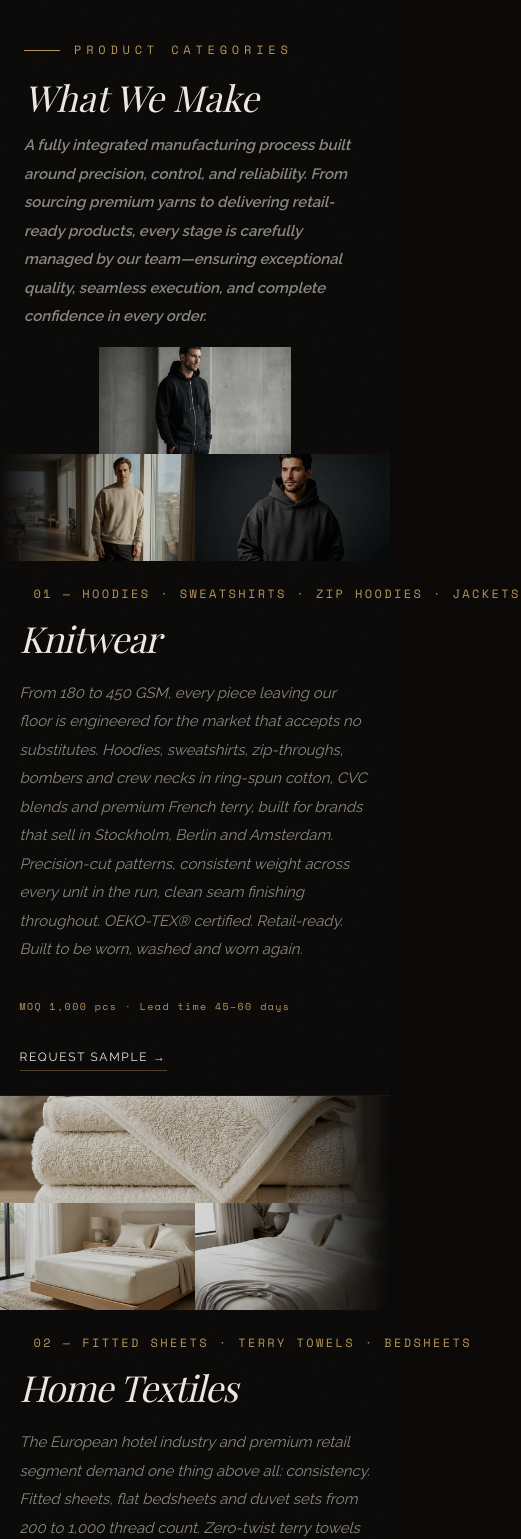
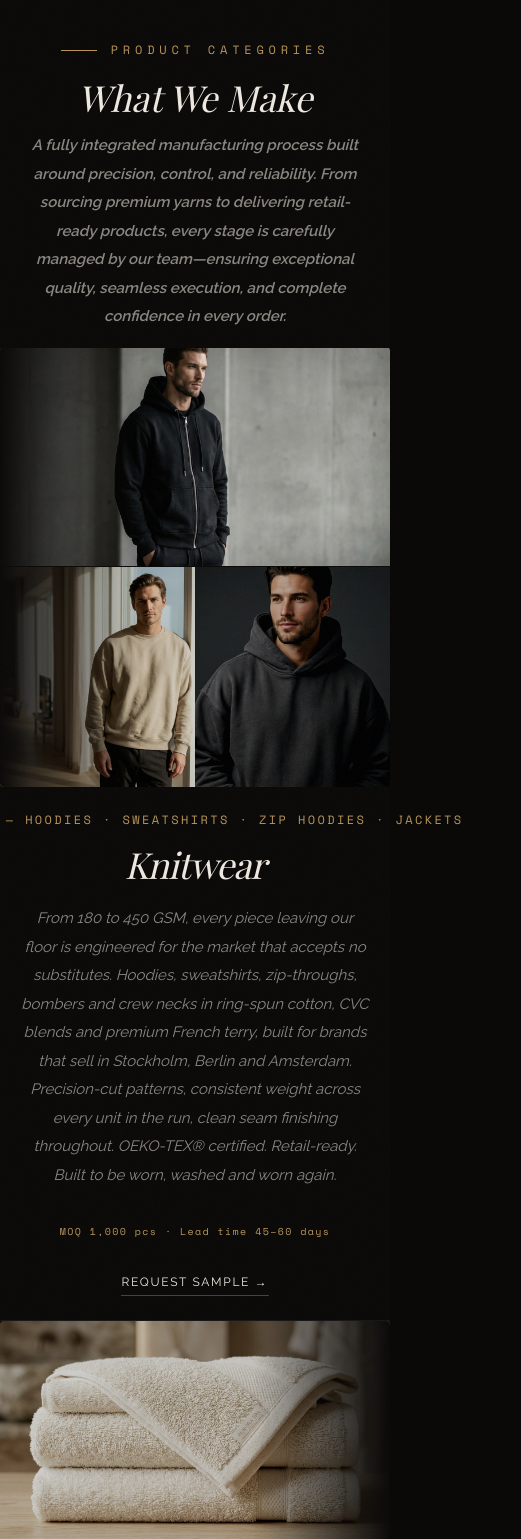
Before and after one commit to fahadned/fatima-fabrics, a Next.js app: page / in a window 390 px wide. Shown: the part 1980-3519 px from the top of the page, 521 px wide, since content can reach past the window. Built offline with nearby package versions, Linux system fonts and the light colour scheme.

Commit message:
fix: mobile layout for ProductChapters — image height, text centering, CTA

```diff
--- a/src/components/ProductChapters.tsx
+++ b/src/components/ProductChapters.tsx
@@ -38,7 +38,7 @@ const chapters: Chapter[] = [
     num: "03",
     sub: "Knitted Trousers · Chinos · Cotton Bottoms",
     title: "Trousers",
-    body: "The European wardrobe doesn’t forgive a poorly made bottom. Knitted trousers, cotton chinos and casual bottoms built for buyers who understand the difference between a garment that sells once and one that builds brand loyalty. Precision pattern cutting, clean inseam finishing, consistent waistband construction, the technical details that separate a good product from a great one. Designed for retail durability. Built to move.",
+    body: "The European wardrobe doesn't forgive a poorly made bottom. Knitted trousers, cotton chinos and casual bottoms built for buyers who understand the difference between a garment that sells once and one that builds brand loyalty. Precision pattern cutting, clean inseam finishing, consistent waistband construction, the technical details that separate a good product from a great one. Designed for retail durability. Built to move.",
     moq: "MOQ 1,500 pcs · Lead time 45–65 days",
     imgLeft: false,
     layout: "multi",
@@ -54,32 +54,59 @@ const chapters: Chapter[] = [
   },
 ];
 
+// ─── IMAGE BLOCKS ────────────────────────────────────────────────────────────
+//
+// All image blocks share one structural fix:
+//   minHeight was "55vw" (206px at 375px = too small for two image rows).
+//   Changed to clamp(440px, 80vw, 700px) → at least 220px per row on any phone.
+//   The inner absolute div fills whatever height the parent resolves to.
+
 function KnitwearImages() {
   const ref = useRef<HTMLDivElement>(null);
   const inView = useInView(ref, { once: true, amount: 0.2 });
   return (
-    <div ref={ref} className="relative overflow-hidden" style={{ minHeight: "55vw" }}>
+    <div ref={ref} className="relative overflow-hidden rounded-sm" style={{ minHeight: "clamp(440px, 80vw, 700px)" }}>
       <div style={{ display: "flex", flexDirection: "column", width: "100%", height: "100%", position: "absolute", inset: 0 }}>
-        <motion.div initial={{ scale: 1.07 }} animate={inView ? { scale: 1 } : {}} transition={{ duration: 1.6, ease: EASE }} style={{ width: "100%", height: "50%", overflow: "hidden" }}>
+        {/* Hero image — full width */}
+        <motion.div
+          initial={{ scale: 1.07 }}
+          animate={inView ? { scale: 1 } : {}}
+          transition={{ duration: 1.6, ease: EASE }}
+          style={{ width: "100%", height: "50%", overflow: "hidden" }}
+        >
           <img
             src="/products/zip-hoodie.png.png"
             alt="Premium zip hoodie"
-            style={{ width: "100%", height: "100%", objectFit: "contain", objectPosition: "center", background: "#0A0908", filter: "none" }}
+            className="w-full h-full object-contain object-center"
+            style={{ background: "#0A0908" }}
           />
         </motion.div>
+        {/* Secondary images — side by side */}
         <div style={{ display: "flex", width: "100%", height: "50%" }}>
-          <motion.div initial={{ scale: 1.07 }} animate={inView ? { scale: 1 } : {}} transition={{ duration: 1.6, delay: 0.1, ease: EASE }} style={{ width: "50%", overflow: "hidden" }}>
+          <motion.div
+            initial={{ scale: 1.07 }}
+            animate={inView ? { scale: 1 } : {}}
+            transition={{ duration: 1.6, delay: 0.1, ease: EASE }}
+            style={{ width: "50%", overflow: "hidden" }}
+          >
             <img
               src="/products/sweatshirt.jpg.jpg"
               alt="Premium sweatshirt"
-              style={{ width: "100%", height: "100%", objectFit: "cover", objectPosition: "center top", filter: "brightness(0.82) contrast(1.05)" }}
+              className="w-full h-full object-cover object-center"
+              style={{ filter: "brightness(0.82) contrast(1.05)" }}
             />
           </motion.div>
-          <motion.div initial={{ scale: 1.07 }} animate={inView ? { scale: 1 } : {}} transition={{ duration: 1.6, delay: 0.2, ease: EASE }} style={{ width: "50%", overflow: "hidden" }}>
+          <motion.div
+            initial={{ scale: 1.07 }}
+            animate={inView ? { scale: 1 } : {}}
+            transition={{ duration: 1.6, delay: 0.2, ease: EASE }}
+            style={{ width: "50%", overflow: "hidden" }}
+          >
             <img
               src="/products/hoodie-dark.jpg"
               alt="Premium hoodie"
-              style={{ width: "100%", height: "100%", objectFit: "cover", objectPosition: "center top", filter: "brightness(0.75) contrast(1.1)" }}
+              className="w-full h-full object-cover object-top"
+              style={{ filter: "brightness(0.75) contrast(1.1)" }}
             />
           </motion.div>
         </div>
@@ -93,28 +120,48 @@ function HomeTextilesImages() {
   const ref = useRef<HTMLDivElement>(null);
   const inView = useInView(ref, { once: true, amount: 0.2 });
   return (
-    <div ref={ref} className="relative overflow-hidden" style={{ minHeight: "55vw" }}>
+    <div ref={ref} className="relative overflow-hidden rounded-sm" style={{ minHeight: "clamp(440px, 80vw, 700px)" }}>
       <div style={{ display: "flex", flexDirection: "column", width: "100%", height: "100%", position: "absolute", inset: 0 }}>
-        <motion.div initial={{ scale: 1.07 }} animate={inView ? { scale: 1 } : {}} transition={{ duration: 1.6, ease: EASE }} style={{ width: "100%", height: "50%", overflow: "hidden" }}>
+        {/* Hero image — full width */}
+        <motion.div
+          initial={{ scale: 1.07 }}
+          animate={inView ? { scale: 1 } : {}}
+          transition={{ duration: 1.6, ease: EASE }}
+          style={{ width: "100%", height: "50%", overflow: "hidden" }}
+        >
           <img
             src="/products/terry-towel.jpeg.jpeg"
             alt="Premium terry towels"
-            style={{ width: "100%", height: "100%", objectFit: "cover", filter: "brightness(0.82) contrast(1.05)" }}
+            className="w-full h-full object-cover object-center"
+            style={{ filter: "brightness(0.82) contrast(1.05)" }}
           />
         </motion.div>
+        {/* Secondary images — side by side */}
         <div style={{ display: "flex", width: "100%", height: "50%" }}>
-          <motion.div initial={{ scale: 1.07 }} animate={inView ? { scale: 1 } : {}} transition={{ duration: 1.6, delay: 0.1, ease: EASE }} style={{ width: "50%", overflow: "hidden" }}>
+          <motion.div
+            initial={{ scale: 1.07 }}
+            animate={inView ? { scale: 1 } : {}}
+            transition={{ duration: 1.6, delay: 0.1, ease: EASE }}
+            style={{ width: "50%", overflow: "hidden" }}
+          >
             <img
               src="/products/fitted-sheet.jpeg.jpeg"
               alt="Premium fitted sheet"
-              style={{ width: "100%", height: "100%", objectFit: "cover", filter: "brightness(0.82) contrast(1.05)" }}
+              className="w-full h-full object-cover object-center"
+              style={{ filter: "brightness(0.82) contrast(1.05)" }}
             />
           </motion.div>
-          <motion.div initial={{ scale: 1.07 }} animate={inView ? { scale: 1 } : {}} transition={{ duration: 1.6, delay: 0.2, ease: EASE }} style={{ width: "50%", overflow: "hidden" }}>
+          <motion.div
+            initial={{ scale: 1.07 }}
+            animate={inView ? { scale: 1 } : {}}
+            transition={{ duration: 1.6, delay: 0.2, ease: EASE }}
+            style={{ width: "50%", overflow: "hidden" }}
+          >
             <img
               src="/products/bedsheet.jpeg.jpeg"
               alt="Premium bedsheet"
-              style={{ width: "100%", height: "100%", objectFit: "cover", filter: "brightness(0.82) contrast(1.05)" }}
+              className="w-full h-full object-cover object-center"
+              style={{ filter: "brightness(0.82) contrast(1.05)" }}
             />
           </motion.div>
         </div>
@@ -128,21 +175,40 @@ function TrousersImage() {
   const ref = useRef<HTMLDivElement>(null);
   const inView = useInView(ref, { once: true, amount: 0.2 });
   return (
-    <div ref={ref} style={{ display: "grid", gridTemplateColumns: "1fr 1fr", gridTemplateRows: "1fr 1fr", gap: 6, height: "100%", minHeight: "55vw" }}>
+    <div
+      ref={ref}
+      className="overflow-hidden rounded-sm"
+      style={{
+        display: "grid",
+        gridTemplateColumns: "1fr 1fr",
+        gridTemplateRows: "1fr 1fr",
+        gap: 6,
+        height: "100%",
+        minHeight: "clamp(440px, 80vw, 700px)",
+      }}
+    >
       {[
-        { src: "/products/cotton-bottoms.jpg", alt: "Cotton bottoms", pos: "center center", col: "auto" },
-        { src: "/products/pajama-bottoms.jpg", alt: "Pajama bottoms", pos: "center top", col: "auto" },
-        { src: "/products/cotton-pajama.jpg", alt: "Cotton pajama", pos: "center center", col: "1 / -1" },
+        { src: "/products/cotton-bottoms.jpg",  alt: "Cotton bottoms",  pos: "center center", col: "auto"  },
+        { src: "/products/pajama-bottoms.jpg",  alt: "Pajama bottoms",  pos: "center top",    col: "auto"  },
+        { src: "/products/cotton-pajama.jpg",   alt: "Cotton pajama",   pos: "center center", col: "1 / -1"},
       ].map((img, i) => (
-        <div key={i} style={{ position: "relative", overflow: "hidden", gridColumn: img.col }}>
+        <div
+          key={i}
+          className="overflow-hidden rounded-sm"
+          style={{ position: "relative", gridColumn: img.col }}
+        >
           <motion.div
             initial={{ scale: 1.07 }}
             animate={inView ? { scale: 1 } : {}}
             transition={{ duration: 1.6, ease: EASE, delay: i * 0.1 }}
             style={{ position: "absolute", inset: 0 }}
           >
-            <img src={img.src} alt={img.alt}
-              style={{ width: "100%", height: "100%", objectFit: "cover", objectPosition: img.pos }} />
+            <img
+              src={img.src}
+              alt={img.alt}
+              className="w-full h-full object-cover"
+              style={{ objectPosition: img.pos }}
+            />
           </motion.div>
         </div>
       ))}
@@ -154,19 +220,52 @@ function SocksImage() {
   const ref = useRef<HTMLDivElement>(null);
   const inView = useInView(ref, { once: true, amount: 0.2 });
   return (
-    <div ref={ref} style={{ display: "flex", flexDirection: "column", width: "100%", height: "100%", minHeight: "55vw", position: "relative" }}>
-      <motion.div initial={{ scale: 1.07 }} animate={inView ? { scale: 1 } : {}} transition={{ duration: 1.6, ease: EASE }} style={{ width: "100%", height: "50%", overflow: "hidden" }}>
-        <img src="/products/workwear-socks.jpeg" alt="Workwear socks"
-          style={{ width: "100%", height: "100%", objectFit: "cover", objectPosition: "center center", filter: "brightness(0.82) contrast(1.05)" }} />
+    <div
+      ref={ref}
+      className="overflow-hidden rounded-sm"
+      style={{ display: "flex", flexDirection: "column", width: "100%", height: "100%", minHeight: "clamp(440px, 80vw, 700px)", position: "relative" }}
+    >
+      {/* Hero image — full width */}
+      <motion.div
+        initial={{ scale: 1.07 }}
+        animate={inView ? { scale: 1 } : {}}
+        transition={{ duration: 1.6, ease: EASE }}
+        style={{ width: "100%", height: "50%", overflow: "hidden" }}
+      >
+        <img
+          src="/products/workwear-socks.jpeg"
+          alt="Workwear socks"
+          className="w-full h-full object-cover object-center"
+          style={{ filter: "brightness(0.82) contrast(1.05)" }}
+        />
       </motion.div>
+      {/* Secondary images — side by side */}
       <div style={{ display: "flex", width: "100%", height: "50%" }}>
-        <motion.div initial={{ scale: 1.07 }} animate={inView ? { scale: 1 } : {}} transition={{ duration: 1.6, delay: 0.1, ease: EASE }} style={{ width: "50%", overflow: "hidden" }}>
-          <img src="/products/Athletic-socks.jpeg" alt="Athletic socks"
-            style={{ width: "100%", height: "100%", objectFit: "cover", objectPosition: "center center", filter: "brightness(0.82) contrast(1.05)" }} />
+        <motion.div
+          initial={{ scale: 1.07 }}
+          animate={inView ? { scale: 1 } : {}}
+          transition={{ duration: 1.6, delay: 0.1, ease: EASE }}
+          style={{ width: "50%", overflow: "hidden" }}
+        >
+          <img
+            src="/products/Athletic-socks.jpeg"
+            alt="Athletic socks"
+            className="w-full h-full object-cover object-center"
+            style={{ filter: "brightness(0.82) contrast(1.05)" }}
+          />
         </motion.div>
-        <motion.div initial={{ scale: 1.07 }} animate={inView ? { scale: 1 } : {}} transition={{ duration: 1.6, delay: 0.2, ease: EASE }} style={{ width: "50%", overflow: "hidden" }}>
-          <img src="/products/socks-trim.jpeg" alt="Socks trim detail"
-            style={{ width: "100%", height: "100%", objectFit: "cover", objectPosition: "center center", filter: "brightness(0.82) contrast(1.05)" }} />
+        <motion.div
+          initial={{ scale: 1.07 }}
+          animate={inView ? { scale: 1 } : {}}
+          transition={{ duration: 1.6, delay: 0.2, ease: EASE }}
+          style={{ width: "50%", overflow: "hidden" }}
+        >
+          <img
+            src="/products/socks-trim.jpeg"
+            alt="Socks trim detail"
+            className="w-full h-full object-cover object-center"
+            style={{ filter: "brightness(0.82) contrast(1.05)" }}
+          />
         </motion.div>
       </div>
       <div style={{ position: "absolute", inset: 0, pointerEvents: "none", background: "linear-gradient(to left, #0A0908 0%, transparent 35%)" }} />
@@ -182,6 +281,12 @@ function ChapterImageBlock({ ch }: { ch: Chapter }) {
   return null;
 }
 
+// ─── CHAPTER TEXT ─────────────────────────────────────────────────────────────
+//
+// Mobile: items-center centers all flex children; text-center on h2/p/moq;
+//         eyebrow row uses justify-center; link uses mx-auto block.
+// Desktop (md+): items-start reverts to left-aligned; text-left on h2/p/moq.
+
 function ChapterText({ ch }: { ch: Chapter }) {
   const ref = useRef<HTMLDivElement>(null);
   const inView = useInView(ref, { once: true, amount: 0.2 });
@@ -193,30 +298,67 @@ function ChapterText({ ch }: { ch: Chapter }) {
   });
 
   return (
-    <div ref={ref} className="flex flex-col justify-center" style={{ padding: "clamp(24px,6vw,100px) clamp(16px,5vw,80px)", background: "#0A0908", height: "100%" }}>
-      <motion.div {...stagger(0)} className="flex items-center" style={{ gap: 14, marginBottom: 20 }}>
+    <div
+      ref={ref}
+      className="flex flex-col justify-center items-center md:items-start"
+      style={{ padding: "clamp(24px,6vw,100px) clamp(16px,5vw,80px)", background: "#0A0908", height: "100%" }}
+    >
+      {/* Eyebrow — number + sub-categories */}
+      <motion.div
+        {...stagger(0)}
+        className="flex items-center justify-center md:justify-start"
+        style={{ gap: 14, marginBottom: 20 }}
+      >
         <div style={{ width: 36, height: 1, background: "#B8955A" }} />
         <span style={{ fontFamily: "var(--font-space-mono)", fontSize: 12, letterSpacing: "0.2em", color: "#B8955A", textTransform: "uppercase", whiteSpace: "nowrap" }}>
           {ch.num} — {ch.sub}
         </span>
       </motion.div>
 
-      <motion.h2 {...stagger(1)} style={{ fontFamily: "var(--font-playfair)", fontWeight: 300, fontStyle: "italic", fontSize: "clamp(36px,4.5vw,58px)", color: "#EDE8E0", lineHeight: 0.88, letterSpacing: "-0.025em", marginBottom: 24 }}>
+      {/* Product title */}
+      <motion.h2
+        {...stagger(1)}
+        className="text-center md:text-left w-full"
+        style={{ fontFamily: "var(--font-playfair)", fontWeight: 300, fontStyle: "italic", fontSize: "clamp(36px,4.5vw,58px)", color: "#EDE8E0", lineHeight: 0.88, letterSpacing: "-0.025em", marginBottom: 24 }}
+      >
         {ch.title}
       </motion.h2>
 
-      <motion.p {...stagger(2)} style={{ fontFamily: "var(--font-raleway)", fontWeight: 400, fontStyle: "italic", fontSize: "clamp(15px,1.3vw,18px)", color: "#8A8681", lineHeight: 1.9, maxWidth: 400, marginBottom: 28 }}>
+      {/* Body copy — max-w-prose on mobile keeps comfortable line length */}
+      <motion.p
+        {...stagger(2)}
+        className="text-center md:text-left max-w-prose md:max-w-[400px] mx-auto md:mx-0"
+        style={{ fontFamily: "var(--font-raleway)", fontWeight: 400, fontStyle: "italic", fontSize: "clamp(15px,1.3vw,18px)", color: "#8A8681", lineHeight: 1.9, marginBottom: 28 }}
+      >
         {ch.body}
       </motion.p>
 
-      <motion.div {...stagger(3)}>
-        <span style={{ fontFamily: "var(--font-space-mono)", fontSize: 10, letterSpacing: "0.14em", color: "#B8955A" }}>{ch.moq}</span>
+      {/* MOQ / lead time */}
+      <motion.div {...stagger(3)} className="text-center md:text-left w-full">
+        <span style={{ fontFamily: "var(--font-space-mono)", fontSize: 10, letterSpacing: "0.14em", color: "#B8955A" }}>
+          {ch.moq}
+        </span>
       </motion.div>
 
+      {/* CTA link — block + mx-auto on mobile so it centers like a button */}
       <motion.a
         {...stagger(4)}
         href="#contact"
-        style={{ fontFamily: "var(--font-raleway)", fontSize: 12, fontWeight: 500, letterSpacing: "0.14em", textTransform: "uppercase", color: "#EDE8E0", textDecoration: "none", borderBottom: "1px solid rgba(184,149,90,0.4)", paddingBottom: 4, width: "fit-content", marginTop: 32, transition: "color 0.3s, border-color 0.3s" }}
+        className="block mx-auto md:inline md:mx-0"
+        style={{
+          fontFamily: "var(--font-raleway)",
+          fontSize: 12,
+          fontWeight: 500,
+          letterSpacing: "0.14em",
+          textTransform: "uppercase",
+          color: "#EDE8E0",
+          textDecoration: "none",
+          borderBottom: "1px solid rgba(184,149,90,0.4)",
+          paddingBottom: 4,
+          width: "fit-content",
+          marginTop: 32,
+          transition: "color 0.3s, border-color 0.3s",
+        }}
         onMouseEnter={(e) => { e.currentTarget.style.color = "#B8955A"; e.currentTarget.style.borderColor = "#B8955A"; }}
         onMouseLeave={(e) => { e.currentTarget.style.color = "#EDE8E0"; e.currentTarget.style.borderColor = "rgba(184,149,90,0.4)"; }}
       >
@@ -226,40 +368,70 @@ function ChapterText({ ch }: { ch: Chapter }) {
   );
 }
 
+// ─── SECTION ──────────────────────────────────────────────────────────────────
+
 export default function ProductChapters() {
   const ref = useRef<HTMLDivElement>(null);
   const inView = useInView(ref, { once: true, amount: 0.3 });
 
   return (
     <section id="products" style={{ background: "#0A0908" }}>
+      {/* Section header */}
       <div ref={ref} style={{ padding: "clamp(60px,8vw,100px) clamp(24px,5vw,80px) clamp(16px,4vw,40px)" }}>
-        <motion.div initial={{ opacity: 0, y: 30 }} animate={inView ? { opacity: 1, y: 0 } : {}} transition={{ duration: 0.9, ease: EASE }} style={{ maxWidth: 600 }}>
-          <div className="flex items-center" style={{ gap: 14, marginBottom: 20 }}>
+        <motion.div
+          initial={{ opacity: 0, y: 30 }}
+          animate={inView ? { opacity: 1, y: 0 } : {}}
+          transition={{ duration: 0.9, ease: EASE }}
+          className="mx-auto md:mx-0 text-center md:text-left"
+          style={{ maxWidth: 600 }}
+        >
+          {/* Label row */}
+          <div className="flex items-center justify-center md:justify-start" style={{ gap: 14, marginBottom: 20 }}>
             <div style={{ width: 36, height: 1, background: "#B8955A" }} />
-            <span style={{ fontFamily: "var(--font-space-mono)", fontSize: 12, letterSpacing: "0.4em", color: "#B8955A", textTransform: "uppercase" }}>Product Categories</span>
+            <span style={{ fontFamily: "var(--font-space-mono)", fontSize: 12, letterSpacing: "0.4em", color: "#B8955A", textTransform: "uppercase" }}>
+              Product Categories
+            </span>
           </div>
-          <h2 style={{ fontFamily: "var(--font-playfair)", fontWeight: 300, fontStyle: "italic", fontSize: "clamp(36px,5vw,68px)", color: "#EDE8E0", lineHeight: 1, marginBottom: 16 }}>
+
+          <h2
+            className="text-center md:text-left"
+            style={{ fontFamily: "var(--font-playfair)", fontWeight: 300, fontStyle: "italic", fontSize: "clamp(36px,5vw,68px)", color: "#EDE8E0", lineHeight: 1, marginBottom: 16 }}
+          >
             What We Make
           </h2>
-          <p style={{ fontFamily: "var(--font-raleway)", fontWeight: 600, fontStyle: "italic", fontSize: "clamp(15px,1.3vw,18px)", color: "#8A8681", maxWidth: 380, lineHeight: 1.9 }}>
+
+          <p
+            className="text-center md:text-left max-w-prose md:max-w-[380px] mx-auto md:mx-0"
+            style={{ fontFamily: "var(--font-raleway)", fontWeight: 600, fontStyle: "italic", fontSize: "clamp(15px,1.3vw,18px)", color: "#8A8681", lineHeight: 1.9 }}
+          >
             A fully integrated manufacturing process built around precision, control, and reliability. From sourcing premium yarns to delivering retail-ready products, every stage is carefully managed by our team—ensuring exceptional quality, seamless execution, and complete confidence in every order.
           </p>
         </motion.div>
       </div>
 
+      {/* Product chapters */}
       {chapters.map((ch) => (
-        <div key={ch.num} className="grid grid-cols-1 md:grid-cols-2" style={{ minHeight: "85vh", borderBottom: "1px solid rgba(237,232,224,0.06)" }}>
+        <div
+          key={ch.num}
+          className="grid grid-cols-1 md:grid-cols-2 py-12 md:py-0"
+          style={{ minHeight: "85vh", borderBottom: "1px solid rgba(237,232,224,0.06)" }}
+        >
           {ch.imgLeft ? (
             <>
+              {/* Mobile: image first (always above text) */}
               <div className="md:hidden"><ChapterImageBlock ch={ch} /></div>
+              {/* Desktop: image on left */}
               <div className="hidden md:block" style={{ height: "100%" }}><ChapterImageBlock ch={ch} /></div>
               <ChapterText ch={ch} />
             </>
           ) : (
             <>
+              {/* Mobile: image first */}
               <div className="md:hidden"><ChapterImageBlock ch={ch} /></div>
+              {/* Desktop: text on left, image on right */}
               <div className="hidden md:block" style={{ height: "100%" }}><ChapterText ch={ch} /></div>
               <div className="hidden md:block" style={{ height: "100%" }}><ChapterImageBlock ch={ch} /></div>
+              {/* Mobile: text below */}
               <div className="md:hidden"><ChapterText ch={ch} /></div>
             </>
           )}
```
